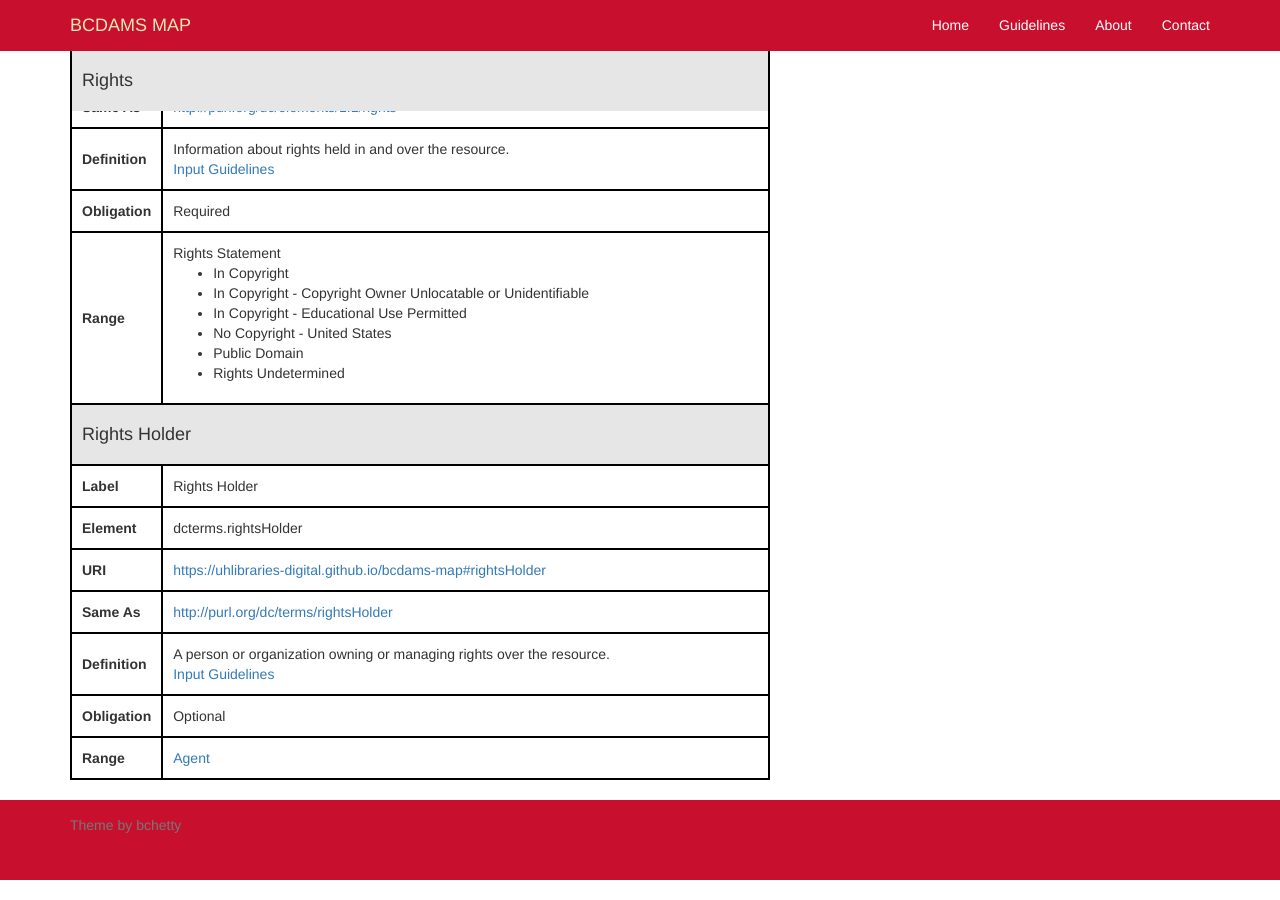
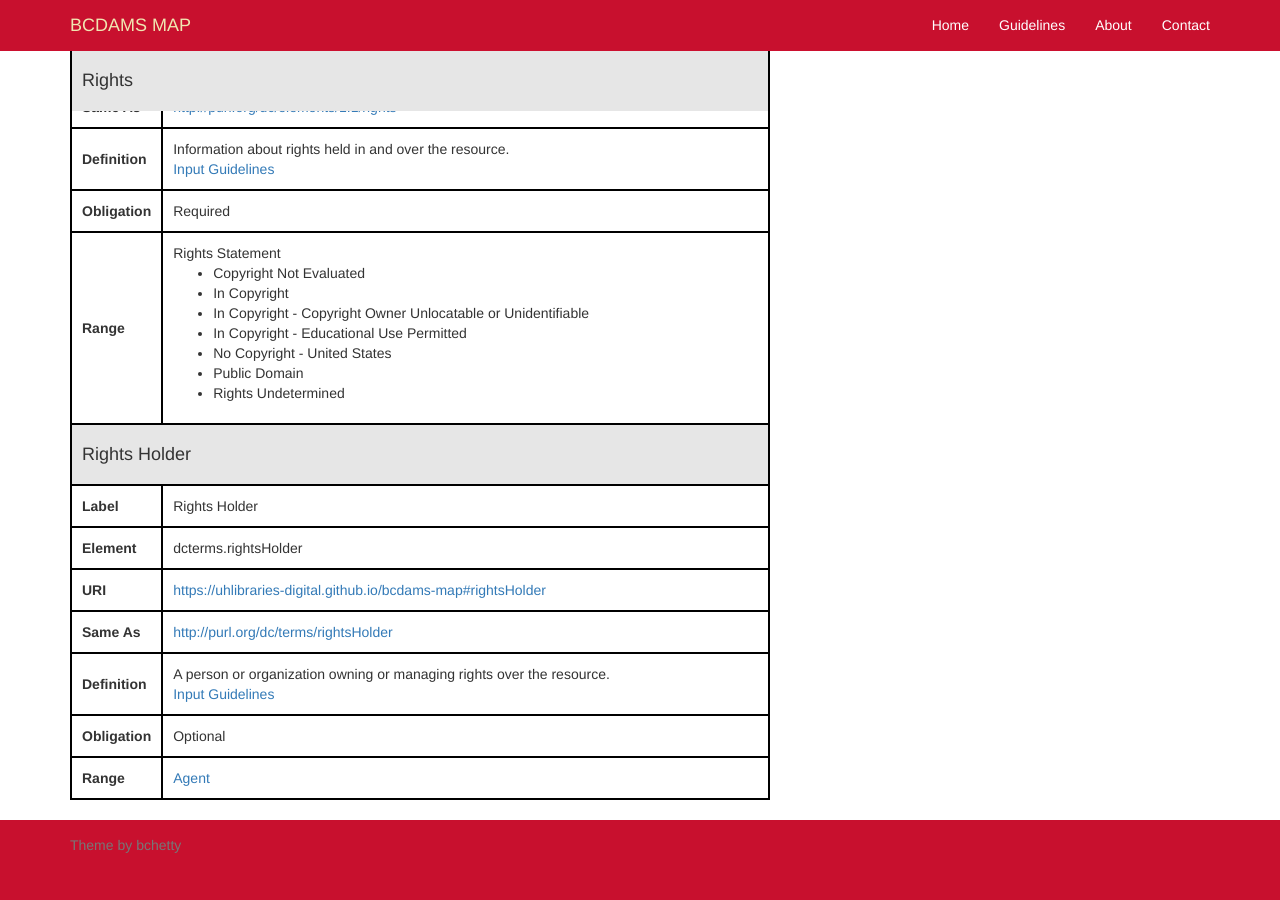
Before and after one commit to uhlibraries-digital/bcdams-map, a Jekyll site: the page built from index.html, in a window 1280 px wide and 900 px high, scrolled down 10104 px. Built offline with Jekyll 4.4.1, drawn with Linux system fonts in a browser that asks for light colours; nearby versions of some CDN libraries; the list of posts is cut into pages by our own code; comment, search, counter and statistics services are not loaded.

Commit message:
Update rights.yml

```diff
--- a/_data/elements/rights.yml
+++ b/_data/elements/rights.yml
@@ -9,6 +9,7 @@ repeatable: false
 range:
   - label: "Rights Statement"
     values:
+      - "Copyright Not Evaluated"
       - "In Copyright"
       - "In Copyright - Copyright Owner Unlocatable or Unidentifiable"
       - "In Copyright - Educational Use Permitted"
```
